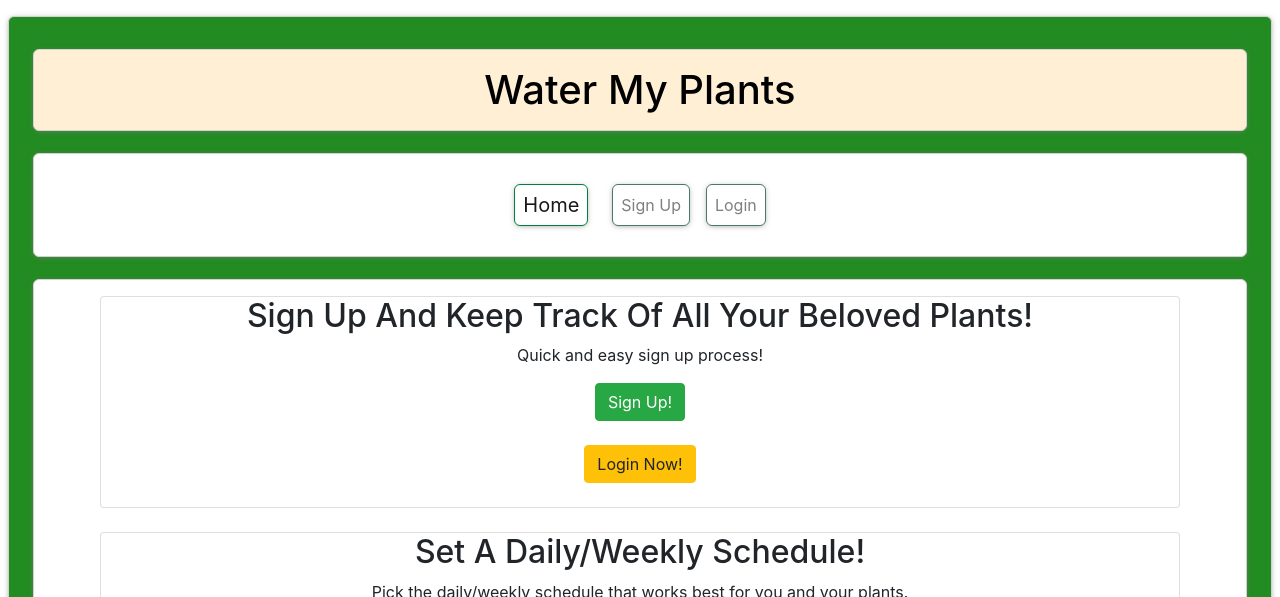
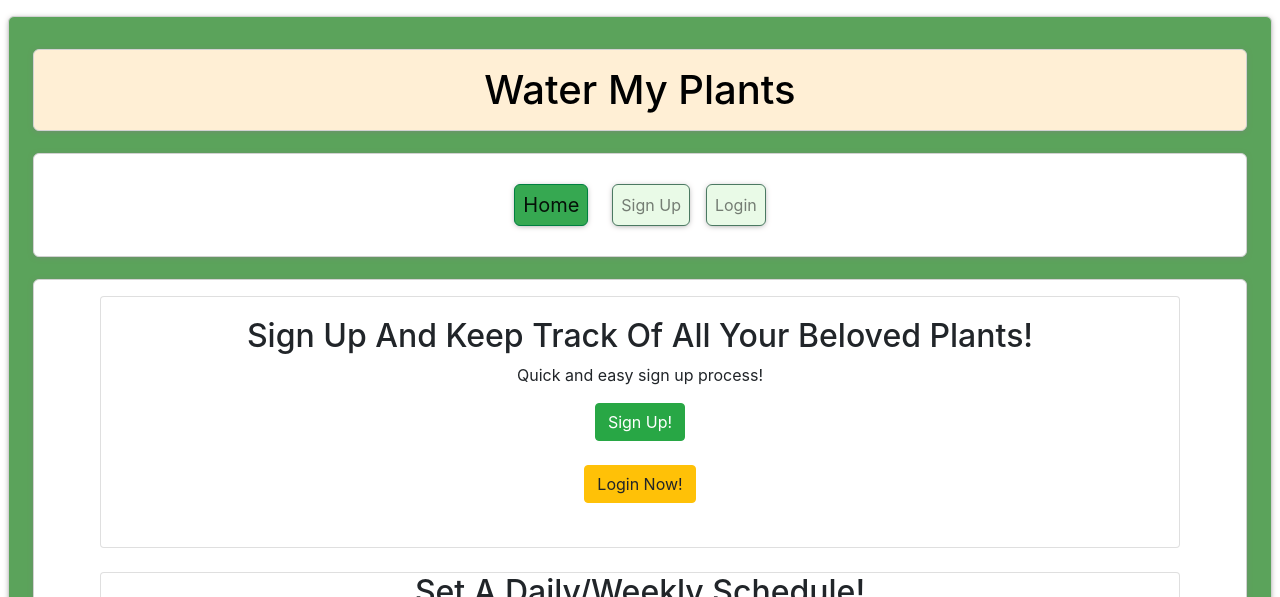
Before and after one commit to ttwebpt92-watermyplants/water-my-plants, a React (Create React App) app in the folder water-my-plants/: page /Homepage in a window 1280 px wide. Shown: the top 597 px of the page. Built offline with nearby package versions, Linux system fonts and the light colour scheme.

Commit message:
Worked on more styling with react bootstrap for app.js nav bar items. Also incorporated similar styling on signupform and login pages.

```diff
--- a/water-my-plants/src/App.css
+++ b/water-my-plants/src/App.css
@@ -81,7 +81,8 @@
   box-shadow: 0px 1px 6px -2px rgb(128, 127, 127);
   margin: 16px 8px;
   padding: 8px;
-  background-color: white;
+  background-color: #36a851;
+  color: white;
 }
 .nav-btn {
   display: flex;
@@ -91,7 +92,7 @@
   box-shadow: 0px 1px 6px -2px rgb(128, 127, 127);
   margin: 16px 8px;
   padding: 8px;
-  background-color: white;
+  background-color: rgb(233, 250, 231);
 }
 
 .signupButton {
--- a/water-my-plants/src/App.js
+++ b/water-my-plants/src/App.js
@@ -33,7 +33,6 @@ function App() {
           </NavBarDiv>
 
           {/* Nav with pills -- bootstrap */}
-
           {/* <Container>
             <Nav variant="pills" defaultActiveKey="/Homepage">
               <Nav.Item>
@@ -48,6 +47,7 @@ function App() {
             </Nav>
           </Container> */}
 
+          {/* Navbar with styled components */ }
           {/* <NavBarDiv>
             <NavButton to='/Homepage'>Home</NavButton>
             <NavButton to='/SignupForm'>Sign Up</NavButton>
@@ -83,8 +83,10 @@ const MainDiv = styled.div`
   box-shadow: 0px 1px 6px -2px rgb(128, 127, 127);
   margin: 16px 8px;
   padding: 16px;
-  background-color:#228B22 ;
+  background-color: #5ba35b;
 `;
+// color selections for styled components
+//5ba35b current green color
 //228B22 forest green
 //9ACD32 yellowgreen
 //8FBC8F dark seagreen
--- a/water-my-plants/src/Homepage.js
+++ b/water-my-plants/src/Homepage.js
@@ -16,10 +16,12 @@ export default function Homepage() {
       <Container>
         <Col>
         <Card>
-          <h2>Sign Up And Keep Track Of All Your Beloved Plants!</h2>
-          <p>Quick and easy sign up process!</p>
-          <div><Button variant="success" href="/SignupForm">Sign Up!</Button></div><br/>
-          <div><Button variant="warning" href="/Login">Login Now!</Button></div><br/>
+          <Card.Body>
+            <h2>Sign Up And Keep Track Of All Your Beloved Plants!</h2>
+            <Card.Text>Quick and easy sign up process!</Card.Text>
+            <div><Button variant="success" href="/SignupForm">Sign Up!</Button></div><br/>
+            <div><Button variant="warning" href="/Login">Login Now!</Button></div><br/>
+          </Card.Body>
         </Card><br/>
         <Card>
           <h2>Set A Daily/Weekly Schedule!</h2>
--- a/water-my-plants/src/Login.js
+++ b/water-my-plants/src/Login.js
@@ -1,5 +1,7 @@
 import React, { useState } from 'react';
 import styled from 'styled-components';
+import { Button } from 'react-bootstrap'
+
 import { useHistory } from "react-router-dom";
 import axios from "axios";
 
@@ -94,7 +96,10 @@ export default function Login (props) {
             <ErrorMsgP>{loginData.error}</ErrorMsgP>
             </ErrorMsgDiv> : null}
             </FormDiv>
-            <LoginButton type="submit">Log Me In!</LoginButton>
+            {/* <LoginButton type="submit">Log Me In!</LoginButton> */}
+
+            {/* Added login button with react bootstrap styling */}
+            <Button variant="warning" size="lg" type="submit">Log Me In!</Button>
         </LoginForm>
     )
 }
--- a/water-my-plants/src/SignupForm.js
+++ b/water-my-plants/src/SignupForm.js
@@ -1,6 +1,7 @@
 import axios from 'axios';
 import React,{ useState } from 'react'
 import { useHistory } from 'react-router-dom';
+import { Button } from 'react-bootstrap'
 import styled from 'styled-components'
 import 'bootstrap/dist/css/bootstrap.css'
 
@@ -111,7 +112,11 @@ export default function SignupForm(props) {
             <ErrorMsgP>{newUser.error_msg}</ErrorMsgP>
             </ErrorMsgDiv> : null}
             </FormDiv>
-            <SubmitButton type='submit'>Submit!</SubmitButton>
+            {/* <SubmitButton type='submit'>Submit!</SubmitButton> */}
+            {/* Added button with react bootstrap styling */}
+
+            <Button variant="warning" size="lg" type="submit">Submit</Button>
+
         </MainForm>
     )
 }
```
